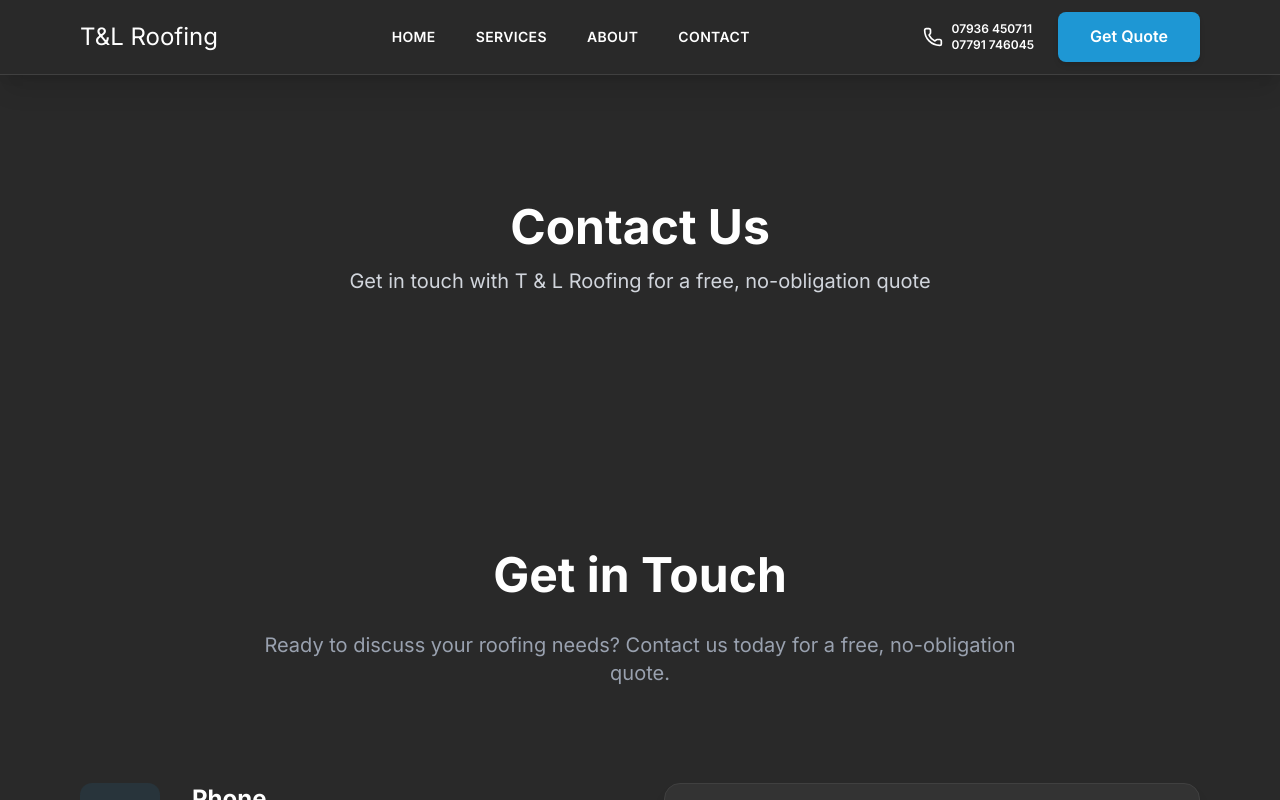
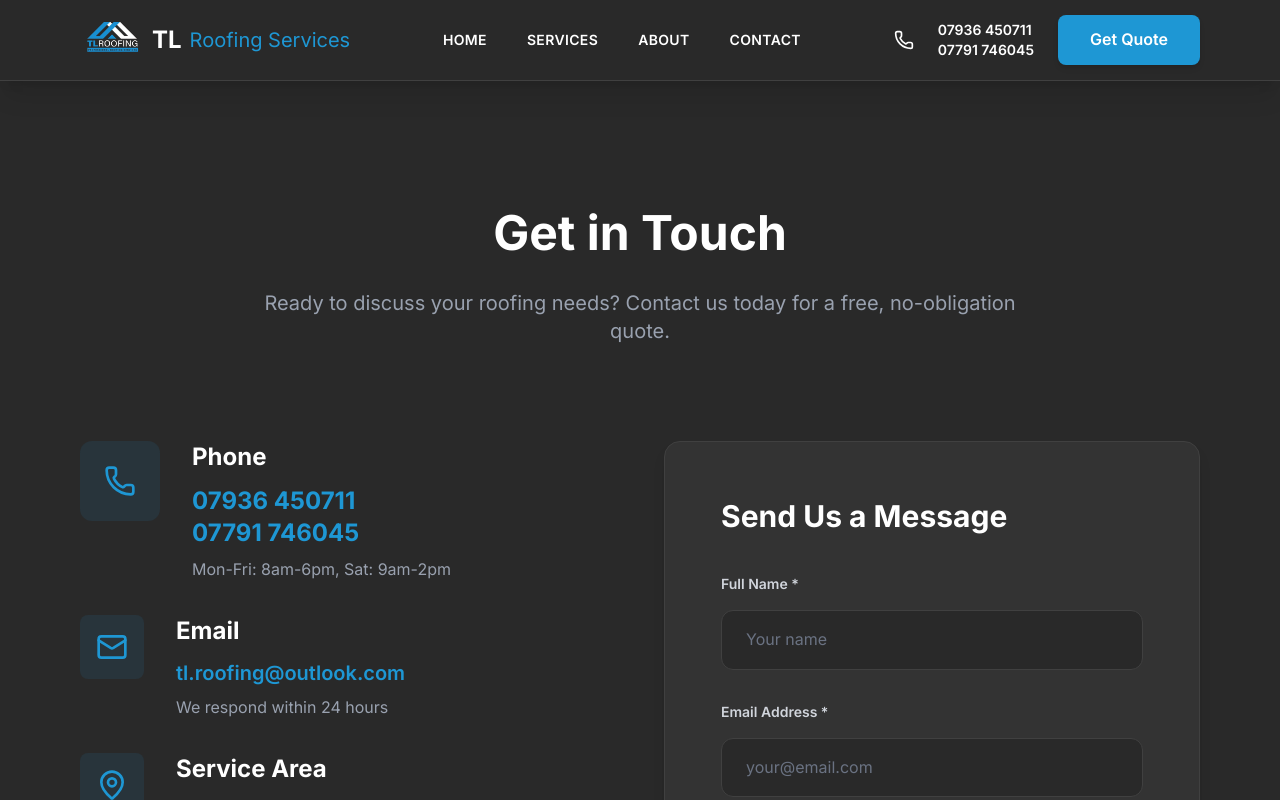
Before and after one commit to scott-cole/tl-roofing, a Next.js app: page /contact in a window 1280 px wide. Shown: the top 800 px of the page. Built offline with nearby package versions, Linux system fonts and the light colour scheme.

Commit message:
fix(UX): styles update

```diff
--- a/app/contact/page.tsx
+++ b/app/contact/page.tsx
@@ -3,22 +3,15 @@ import ContactForm from "@/components/ContactForm";
 
 export const metadata: Metadata = {
   title: "Contact T & L Roofing | Get a Free Quote in Leeds",
-  description: "Contact T & L Roofing for professional roofing services in Leeds and West Yorkshire. Get a free quote for roof repairs, replacements, and installations.",
-  keywords: "contact roofing Leeds, roofing quote, free roof inspection, roofers contact",
+  description:
+    "Contact T & L Roofing for professional roofing services in Leeds and West Yorkshire. Get a free quote for roof repairs, replacements, and installations.",
+  keywords:
+    "contact roofing Leeds, roofing quote, free roof inspection, roofers contact",
 };
 
 export default function ContactPage() {
   return (
     <>
-      <section className="bg-gradient-to-br from-secondary to-secondary-light text-white py-20">
-        <div className="container mx-auto px-4 text-center">
-          <h1 className="text-4xl md:text-5xl font-bold mb-4">Contact Us</h1>
-          <p className="text-xl max-w-3xl mx-auto text-gray-300">
-            Get in touch with T & L Roofing for a free, no-obligation quote
-          </p>
-        </div>
-      </section>
-
       <ContactForm />
 
       <section className="py-20 bg-muted">
--- a/components/ContactForm.tsx
+++ b/components/ContactForm.tsx
@@ -39,7 +39,7 @@ export default function ContactForm() {
           <div className="grid lg:grid-cols-2 gap-12">
             <div className="space-y-8 flex-1">
               <div className="flex items-start space-x-8">
-                <div className="w-20 h-20 bg-[#1E97D4]/10 rounded-xl flex items-center justify-center flex-shrink-0">
+                <div className="w-20 h-20 bg-[#1E97D4]/10 rounded-xl flex items-center justify-center shrink-0">
                   <Phone className="w-8 h-8 text-[#1E97D4]" />
                 </div>
                 <div className="flex flex-col">
@@ -63,7 +63,7 @@ export default function ContactForm() {
               </div>
 
               <div className="flex items-start space-x-8">
-                <div className="w-16 h-16 bg-[#1E97D4]/10 rounded-lg flex items-center justify-center flex-shrink-0">
+                <div className="w-16 h-16 bg-[#1E97D4]/10 rounded-lg flex items-center justify-center shrink-0">
                   <Mail className="w-8 h-8 text-[#1E97D4]" />
                 </div>
                 <div>
@@ -81,7 +81,7 @@ export default function ContactForm() {
               </div>
 
               <div className="flex items-start space-x-8">
-                <div className="w-16 h-16 bg-[#1E97D4]/10 rounded-lg flex items-center justify-center flex-shrink-0">
+                <div className="w-16 h-16 bg-[#1E97D4]/10 rounded-lg flex items-center justify-center shrink-0">
                   <MapPin className="w-8 h-8 text-[#1E97D4]" />
                 </div>
                 <div>
@@ -102,25 +102,25 @@ export default function ContactForm() {
               <div className="bg-[#333333] rounded-2xl p-8 border border-[#404040]">
                 <div className="flex flex-wrap gap-6 justify-center">
                   <div className="flex items-center space-x-4">
-                    <CheckCircle className="w-6 h-6 text-[#1E97D4] flex-shrink-0" />
+                    <CheckCircle className="w-6 h-6 text-[#1E97D4] shrink-0" />
                     <span className="text-base font-medium text-gray-300">
                       Free Quotes
                     </span>
                   </div>
                   <div className="flex items-center space-x-4">
-                    <CheckCircle className="w-6 h-6 text-[#1E97D4] flex-shrink-0" />
+                    <CheckCircle className="w-6 h-6 text-[#1E97D4] shrink-0" />
                     <span className="text-base font-medium text-gray-300">
                       24/7 Emergency
                     </span>
                   </div>
                   <div className="flex items-center space-x-4">
-                    <CheckCircle className="w-6 h-6 text-[#1E97D4] flex-shrink-0" />
+                    <CheckCircle className="w-6 h-6 text-[#1E97D4] shrink-0" />
                     <span className="text-base font-medium text-gray-300">
                       Fully Insured
                     </span>
                   </div>
                   <div className="flex items-center space-x-4">
-                    <CheckCircle className="w-6 h-6 text-[#1E97D4] flex-shrink-0" />
+                    <CheckCircle className="w-6 h-6 text-[#1E97D4] shrink-0" />
                     <span className="text-base font-medium text-gray-300">
                       Quality Work
                     </span>
--- a/components/Footer.tsx
+++ b/components/Footer.tsx
@@ -33,9 +33,11 @@ export default function Footer() {
             </p>
             <div className="flex gap-3">
               <a
-                href="https://facebook.com"
+                href="https://www.facebook.com/TLROOFINGSERVICES"
                 className="w-12 h-12 bg-white/10 rounded-lg flex items-center justify-center hover:bg-[#1E97D4] transition-colors"
                 aria-label="Facebook"
+                target="_blank"
+                rel="noopener noreferrer"
               >
                 <svg
                   className="w-6 h-6"
@@ -43,32 +45,6 @@ export default function Footer() {
                   viewBox="0 0 24 24"
                 >
                   <path d="M24 12.073c0-6.627-5.373-12-12-12s-12 5.373-12 12c0 5.99 4.388 10.954 10.125 11.854v-8.385H7.078v-3.47h3.047V9.43c0-3.007 1.792-4.669 4.533-4.669 1.312 0 2.686.235 2.686.235v2.953H15.83c-1.491 0-1.956.925-1.956 1.874v2.25h3.328l-.532 3.47h-2.796v8.385C19.612 23.027 24 18.062 24 12.073z" />
-                </svg>
-              </a>
-              <a
-                href="https://twitter.com"
-                className="w-12 h-12 bg-white/10 rounded-lg flex items-center justify-center hover:bg-[#1E97D4] transition-colors"
-                aria-label="Twitter"
-              >
-                <svg
-                  className="w-6 h-6"
-                  fill="currentColor"
-                  viewBox="0 0 24 24"
-                >
-                  <path d="M23.953 4.57a10 10 0 01-2.825.775 4.958 4.958 0 002.163-2.723c-.951.555-2.005.959-3.127 1.184a4.92 4.92 0 00-8.384 4.482C7.69 8.095 4.067 6.13 1.64 3.162a4.822 4.822 0 00-.666 2.475c0 1.71.87 3.213 2.188 4.096a4.904 4.904 0 01-2.228-.616v.06a4.923 4.923 0 003.946 4.827 4.996 4.996 0 01-2.212.085 4.936 4.936 0 004.604 3.417 9.867 9.867 0 01-6.102 2.105c-.39 0-.779-.023-1.17-.067a13.995 13.995 0 007.557 2.209c9.053 0 13.998-7.496 13.998-13.985 0-.21 0-.42-.015-.63A9.935 9.935 0 0024 4.59z" />
-                </svg>
-              </a>
-              <a
-                href="https://instagram.com"
-                className="w-12 h-12 bg-white/10 rounded-lg flex items-center justify-center hover:bg-[#1E97D4] transition-colors"
-                aria-label="Instagram"
-              >
-                <svg
-                  className="w-6 h-6"
-                  fill="currentColor"
-                  viewBox="0 0 24 24"
-                >
-                  <path d="M12 2.163c3.204 0 3.584.012 4.85.07 3.252.148 4.771 1.691 4.919 4.919.058 1.265.069 1.645.069 4.849 0 3.205-.012 3.584-.069 4.849-.149 3.225-1.664 4.771-4.919 4.919-1.266.058-1.644.07-4.85.07-3.204 0-3.584-.012-4.849-.07-3.26-.149-4.771-1.699-4.919-4.92-.058-1.265-.07-1.644-.07-4.849 0-3.204.013-3.583.07-4.849.149-3.227 1.664-4.771 4.919-4.919 1.266-.057 1.645-.069 4.849-.069zM12 0C8.741 0 8.333.014 7.053.072 2.695.272.273 2.69.073 7.052.014 8.333 0 8.741 0 12c0 3.259.014 3.668.072 4.948.2 4.358 2.618 6.78 6.98 6.98C8.333 23.986 8.741 24 12 24c3.259 0 3.668-.014 4.948-.072 4.354-.2 6.782-2.618 6.979-6.98.059-1.28.073-1.689.073-4.948 0-3.259-.014-3.667-.072-4.947-.196-4.354-2.617-6.78-6.979-6.98C15.668.014 15.259 0 12 0zm0 5.838a6.162 6.162 0 100 12.324 6.162 6.162 0 000-12.324zM12 16a4 4 0 110-8 4 4 0 010 8zm6.406-11.845a1.44 1.44 0 100 2.881 1.44 1.44 0 000-2.881z" />
                 </svg>
               </a>
             </div>
@@ -126,10 +102,16 @@ export default function Footer() {
               <li className="flex items-center gap-3">
                 <Phone className="w-5 h-5 text-[#1E97D4] flex-shrink-0" />
                 <a
-                  href="tel:01130000000"
+                  href="tel:07936450711"
                   className="text-gray-400 hover:text-[#1E97D4] transition-colors font-medium"
                 >
-                  0113 000 0000
+                  07936 450711
+                </a>
+                <a
+                  href="tel:07791746045"
+                  className="text-gray-400 hover:text-[#1E97D4] transition-colors font-medium"
+                >
+                  07791 746045
                 </a>
               </li>
               <li className="flex items-center gap-3">
--- a/components/Header.tsx
+++ b/components/Header.tsx
@@ -4,6 +4,7 @@ import { useState } from "react";
 import Link from "next/link";
 import { Menu, X, Phone } from "lucide-react";
 import { cn } from "@/lib/utils";
+import Image from "next/image";
 
 export default function Header() {
   const [isMenuOpen, setIsMenuOpen] = useState(false);
@@ -17,12 +18,19 @@ export default function Header() {
 
   return (
     <header className="sticky top-0 z-50 bg-[#292929] shadow-xl border-b border-[#404040]">
-      <nav className="container py-3">
+      <nav className="container py-2">
         <div className="flex items-center justify-between gap-8">
-          <Link href="/" className="flex items-center shrink-0 group">
-            <span className="text-2xl text-white group-hover:text-[#1E97D4] transition-colors">
-              T&L Roofing
-            </span>
+          <Link href="/" className="flex items-center shrink-0 group gap-2">
+            <div className="relative w-16 h-16 shrink-0">
+              <Image
+                src="/tl-logo.png"
+                alt="T & L Roofing Logo"
+                fill
+                className="object-contain"
+              />
+            </div>
+            <span className="text-2xl font-bold text-white">TL</span>
+            <span className="text-xl text-[#1E97D4]">Roofing Services</span>
           </Link>
 
           <div className="hidden lg:flex items-center gap-4">
@@ -39,16 +47,22 @@ export default function Header() {
           </div>
 
           <div className="hidden md:flex items-center gap-6">
-            <a
-              href="tel:01130000000"
-              className="flex items-center gap-2 text-white hover:text-[#1E97D4] transition-colors font-semibold text-sm"
-            >
-              <Phone className="w-5 h-5" />
-              <div className="flex flex-col text-xs">
-                <span>07936 450711</span>
-                <span>07791 746045</span>
-              </div>
-            </a>
+            <Phone className="w-5 h-5" />
+            <div className="flex flex-col text-xs">
+              <a
+                href="tel:07936450711"
+                className="text-white hover:text-[#1E97D4] transition-colors font-semibold text-sm"
+              >
+                07936 450711
+              </a>
+              <a
+                href="tel:07791746045"
+                className="text-white hover:text-[#1E97D4] transition-colors font-semibold text-sm"
+              >
+                07791 746045
+              </a>
+            </div>
+
             <Link
               href="/contact"
               className="bg-[#1E97D4] hover:bg-[#0d7ab8] text-white font-semibold py-3 px-8 rounded-lg transition-all duration-200 shadow-md hover:shadow-lg transform hover:-translate-y-0.5 whitespace-nowrap"
--- a/components/Hero.tsx
+++ b/components/Hero.tsx
@@ -11,7 +11,7 @@ import {
 
 export default function Hero() {
   return (
-    <section className="relative bg-[#292929] text-white overflow-hidden pb-20 md:pb-28 -mt-[100px]">
+    <section className="relative bg-[#292929] text-white overflow-hidden pb-20 md:pb-28 -mt-25">
       <div className="absolute inset-0">
         <Image
           src="/images/roof1.jpg"
@@ -21,10 +21,10 @@ export default function Hero() {
           priority
         />
       </div>
-      <div className="absolute inset-0 bg-gradient-to-br from-[#292929]/85 via-[#292929]/80 to-[#292929]/75"></div>
-      <div className="container relative z-10 pt-0">
-        <div className="flex flex-col items-center justify-start">
-          <div className="relative w-[420px] h-[420px] mb-3">
+      <div className="absolute inset-0 bg-linear-to-br from-[#292929]/85 via-[#292929]/80 to-[#292929]/75"></div>
+      <div className="container relative z-10">
+        <div className="flex flex-col items-center">
+          <div className="relative w-[420px] h-[420px]">
             <Image
               src="/tl-logo.png"
               alt="T & L Roofing Logo"
```
